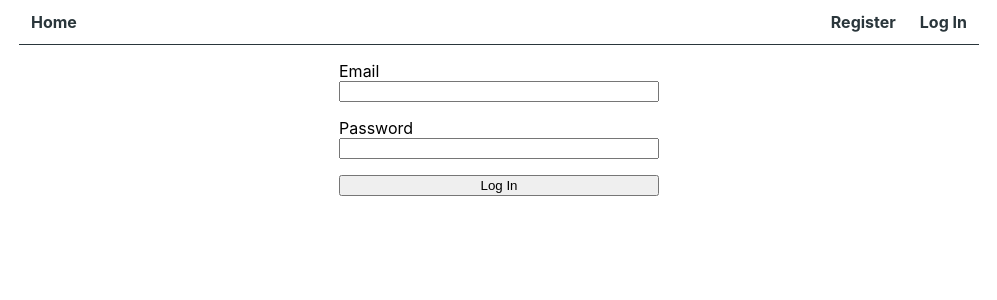
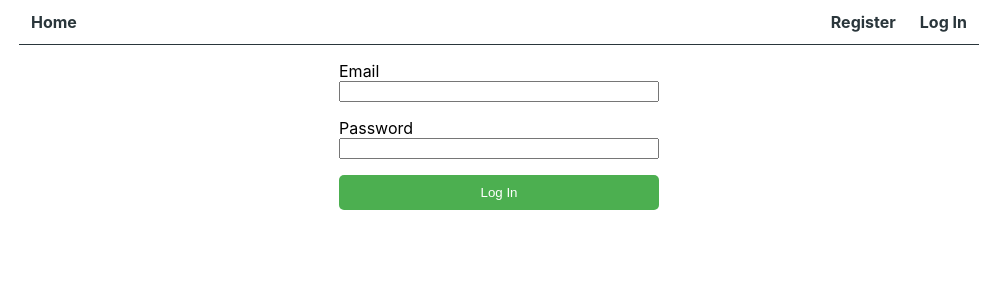
Before and after one commit to Ihor-ok/goit-react-hw-08-phonebook, a React (Create React App) app: page /goit-react-hw-08-phonebook/login in a window 1280 px wide. Shown: the top 300 px of the page, without its empty margins (141-1138 px from the left). Built offline with nearby package versions, Linux system fonts and the light colour scheme.

Commit message:
Update styles

```diff
--- a/src/components/LoginForm/LoginForm.module.css
+++ b/src/components/LoginForm/LoginForm.module.css
@@ -14,3 +14,12 @@
     flex-direction: column;
     margin-bottom: 16px;
 }
+
+button {
+    padding: 10px;
+    background-color: #4caf50;
+    color: #fff;
+    cursor: pointer;
+    border: none;
+    border-radius: 5px;
+}
--- a/src/components/RegisterForm/RegisterForm.module.css
+++ b/src/components/RegisterForm/RegisterForm.module.css
@@ -14,3 +14,12 @@
     flex-direction: column;
     margin-bottom: 16px;
 }
+
+button {
+    padding: 10px;
+    background-color: #4caf50;
+    color: #fff;
+    cursor: pointer;
+    border: none;
+    border-radius: 5px;
+}
```
